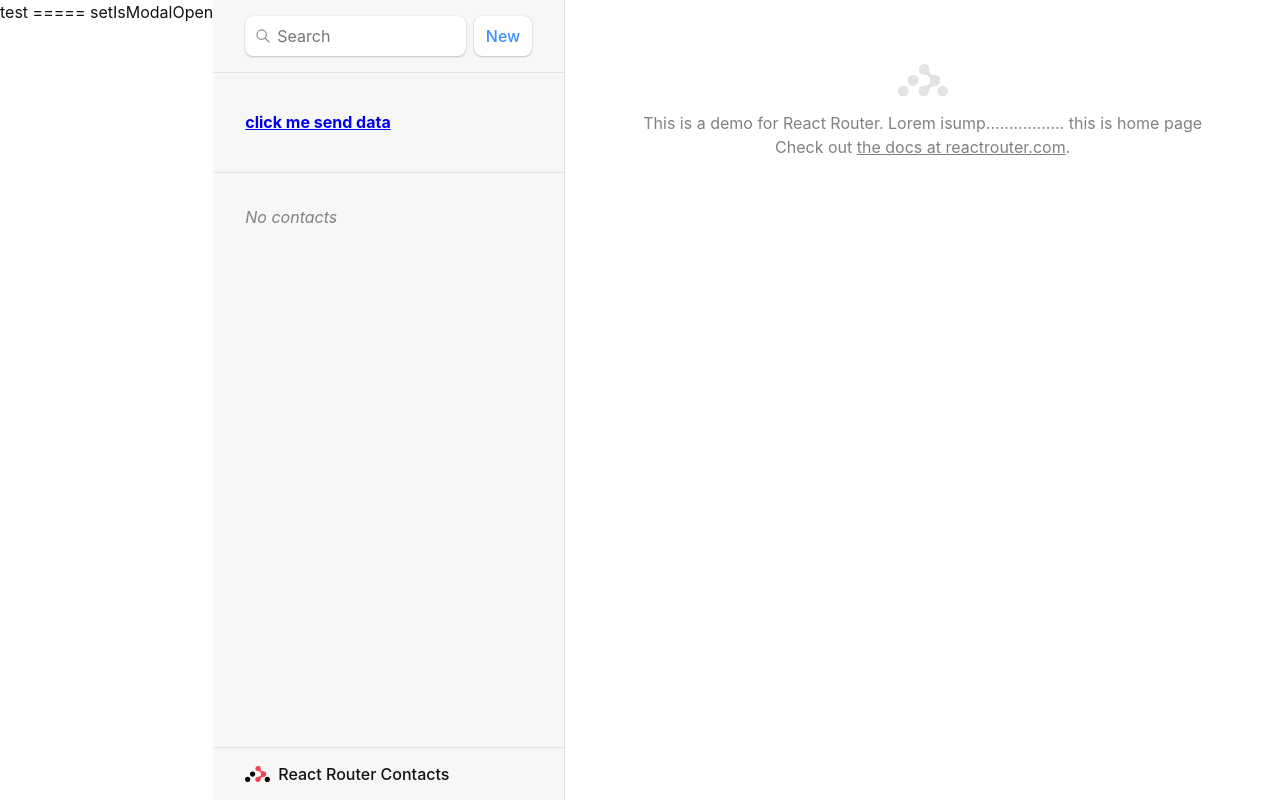
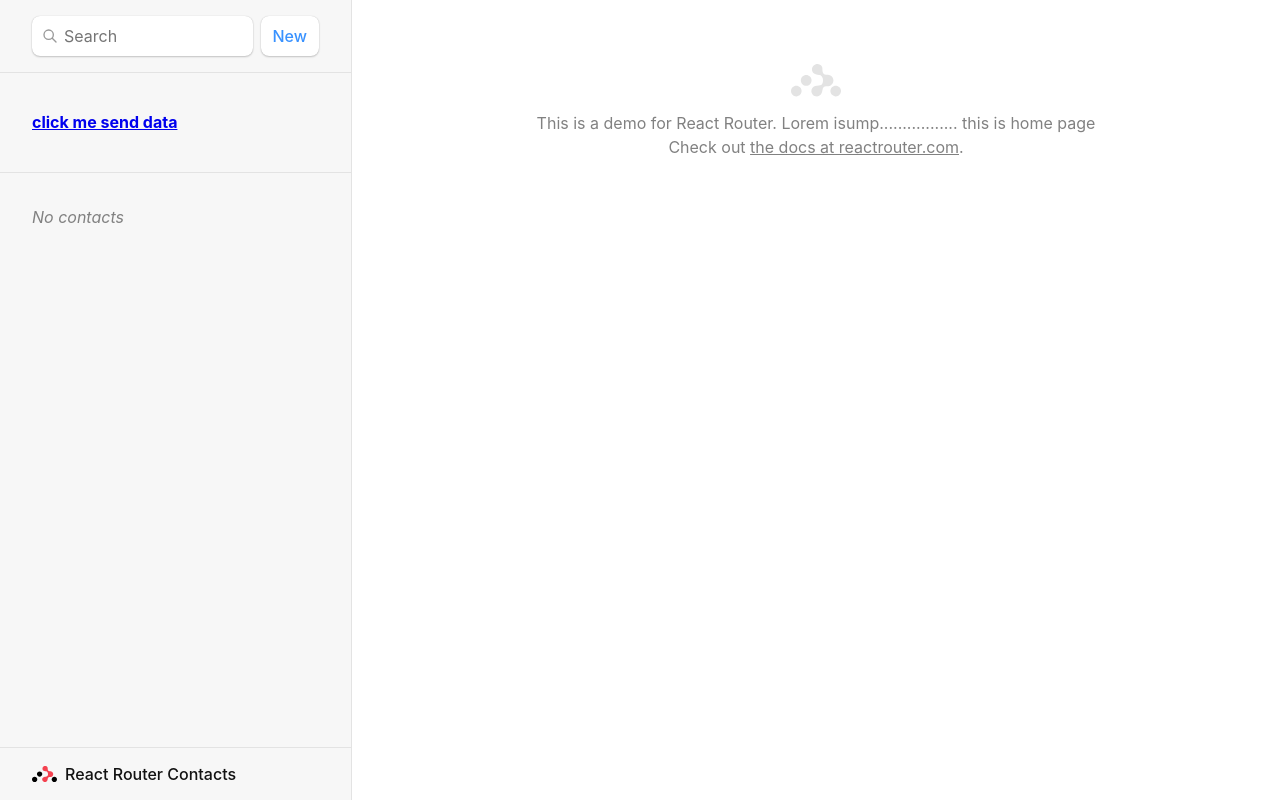
Before and after one commit to vuvantienhd96/projectvti, a React (Vite) app: page / in a window 1280 px wide. Built offline with nearby package versions, Linux system fonts and the light colour scheme.

Commit message:
change titoe

```diff
--- a/src/routes/root.jsx
+++ b/src/routes/root.jsx
@@ -44,7 +44,6 @@ export default function Root() {
   console.log('contacts', contacts);
   return (
     <Context.Provider value={contextValue}>
-      test ===== setIsModalOpen
       <div id="sidebar">
         <h1>React Router Contacts</h1>
         <div>
```
